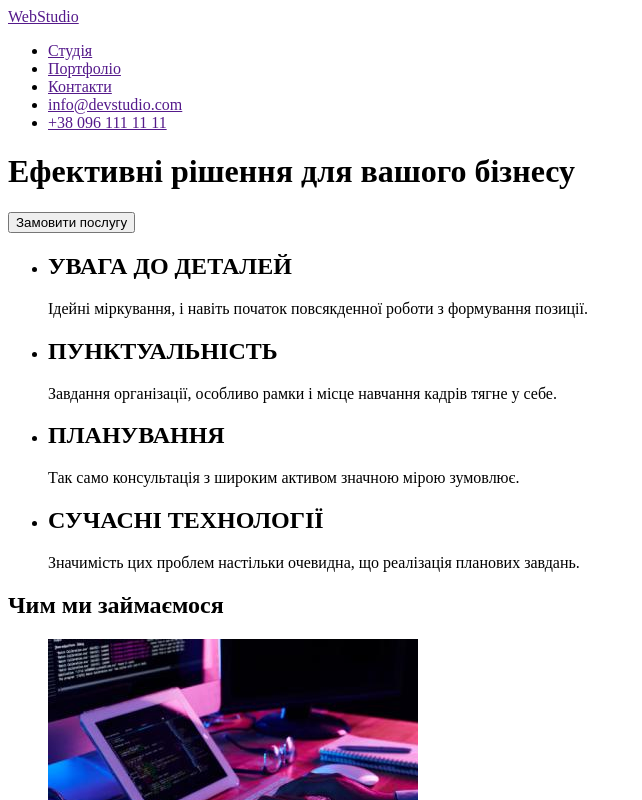
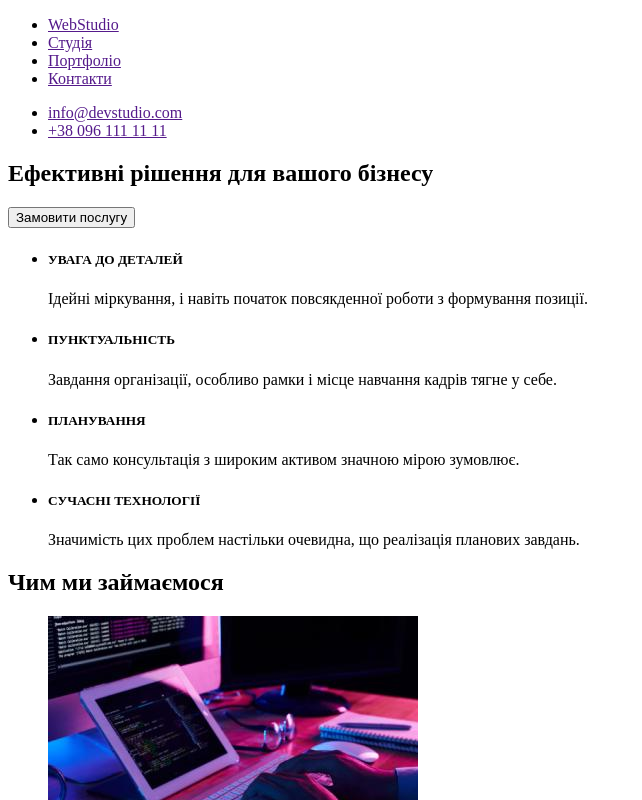
Before and after one commit to Evernom/goit-markup-hw-01, a plain HTML site: page index.html in a window 1280 px wide. Shown: the top 800 px of the page, without its empty margins (0-642 px from the left). Drawn offline with Linux system fonts and the light colour scheme.

Commit message:
Update index.html

```diff
--- a/index.html
+++ b/index.html
@@ -9,37 +9,37 @@
 <body>
     <header>
         <nav>
-            <a href="">WebStudio</a>
-        </nav>
-        <section>
             <ul>
+                <li><a href="">WebStudio</a></li>
                 <li><a href="">Студія</a></li>
                 <li><a href="">Портфоліо</a></li>
                 <li><a href="">Контакти</a></li>
+            </ul>
+        </nav>
+            <ul>
                 <li><a href="">info@devstudio.com</a></li>
                 <li><a href="">+38 096 111 11 11</a></li>
             </ul>
-        </section>
     </header>
     <main>
-        <h1>Ефективні рішення для вашого бізнесу</h1>
-        <button type="button">Замовити послугу</button>
         <section>
+            <h1>Ефективні рішення для вашого бізнесу</h1>
+            <button type="button">Замовити послугу</button>
             <ul>
                 <li>
-                    <h2>УВАГА ДО ДЕТАЛЕЙ</h2>
+                    <h5>УВАГА ДО ДЕТАЛЕЙ</h5>
                     <p>Ідейні міркування, і навіть початок повсякденної роботи з формування позиції.</p>
                 </li>
                 <li>
-                    <h2>ПУНКТУАЛЬНІСТЬ</h2>
+                    <h5>ПУНКТУАЛЬНІСТЬ</h5>
                     <p>Завдання організації, особливо рамки і місце навчання кадрів тягне у себе.</p>
                 </li>
                 <li>
-                    <h2>ПЛАНУВАННЯ</h2>
+                    <h5>ПЛАНУВАННЯ</h5>
                     <p>Так само консультація з широким активом значною мірою зумовлює.</p>
                 </li>
                 <li>
-                    <h2>СУЧАСНІ ТЕХНОЛОГІЇ</h2>
+                    <h5>СУЧАСНІ ТЕХНОЛОГІЇ</h5>
                     <p>Значимість цих проблем настільки очевидна, що реалізація планових завдань.</p>
                 </li>
             </ul>
@@ -66,22 +66,22 @@
             <ul>
                 <li><a href="">
                     <img src="/img/face1.jpg" alt="член команди" width="270" height="260"></a>
-                    <h3>Ігор Дем'яненко</h3>
+                    <h5>Ігор Дем'яненко</h5>
                     <p>Product Designer</p>
                 </li>
                 <li><a href="">
                     <img src="/img/fase2.jpg" alt="член команди" width="270" height="260"></a>
-                    <h3>Ольга Рєпіна</h3>
+                    <h5>Ольга Рєпіна</h5>
                     <p>Frontend Developer</p>
                 </li>
                 <li><a href="">
                     <img src="/img/fase3.jpg" alt="член команди" width="270" height="260"></a>
-                    <h3>Микола Тарасов</h3>
+                    <h5>Микола Тарасов</h5>
                     <p>Marketing</p>
                 </li>
                 <li><a href="">
                     <img src="/img/fase4.jpg" alt="член команди" width="270" height="260"></a>
-                    <h3>Михайло Єрмаков</h3>
+                    <h5>Михайло Єрмаков</h5>
                     <p>UI Designer</p>
                 </li>
             </ul>
```
